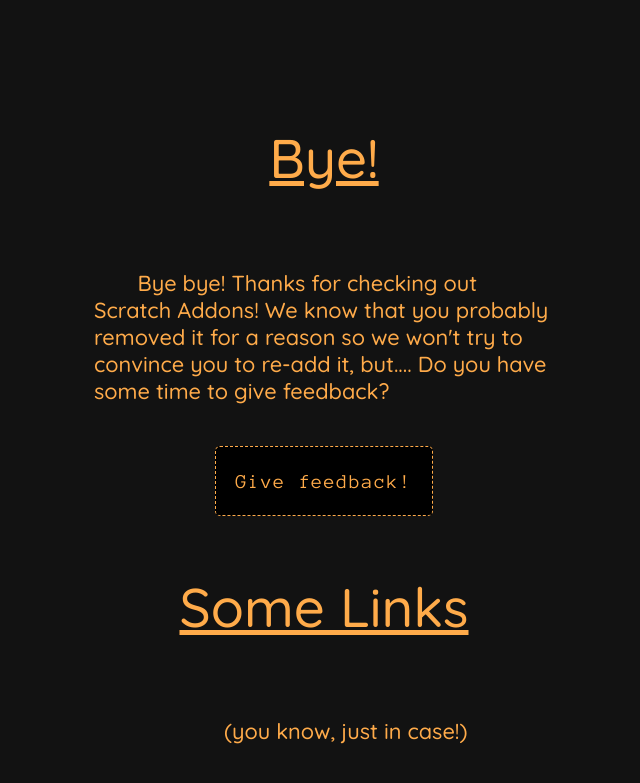
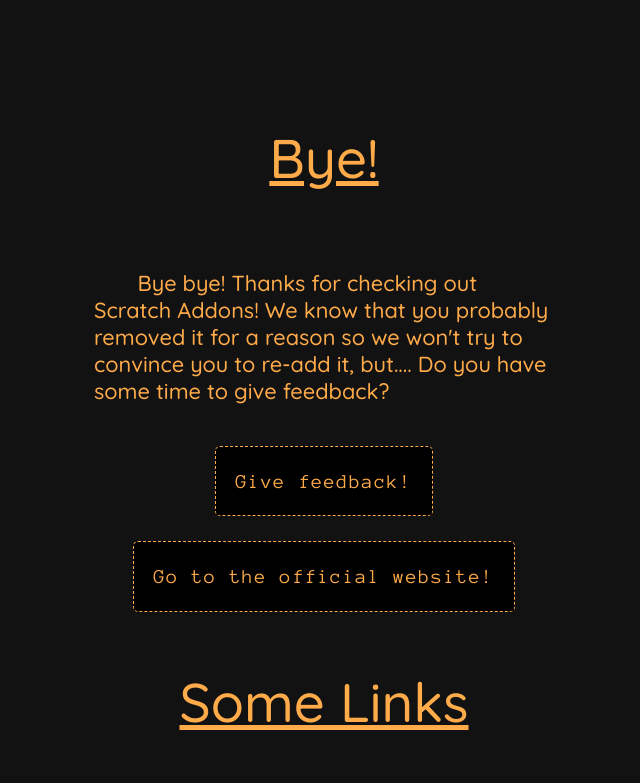
Before and after one commit to Explosion-Scratch/ByeBye, a plain HTML site: page index.html in a window 1280 px wide. Shown: the top 783 px of the page, without its empty margins (316-956 px from the left). Drawn offline with Linux system fonts and the light colour scheme.

Commit message:
Bye stuff

```diff
--- a/index.html
+++ b/index.html
@@ -4,7 +4,7 @@
 <div class='container'>
 	<h1>Bye!</h1>
 	<p>Bye bye! Thanks for checking out Scratch Addons! We know that you probably removed it for a reason so we won't try to convince you to re-add it, but.... Do you have some time to give feedback?<br></p>
-	<button onclick="window.location.href='https://scratchaddons.com/feedback';" data-text='Sure! ⇨' class='button-hover'>Give feedback!  </button>
+	<button onclick="window.location.href='https://scratchaddons.com/feedback';" data-text='Sure! ⇨' class='button-hover'>Give feedback!  </button><br><button onclick="window.location.href='https://scratchaddons.com/';" data-text='ScratchAddons.com ⇨' class='button-hover'>Go to the official website!  </button>
 	<h1>Some links</h1>
 	<p style='text-align: center'>(you know, just in case!)</p>
 	<ul>
```
